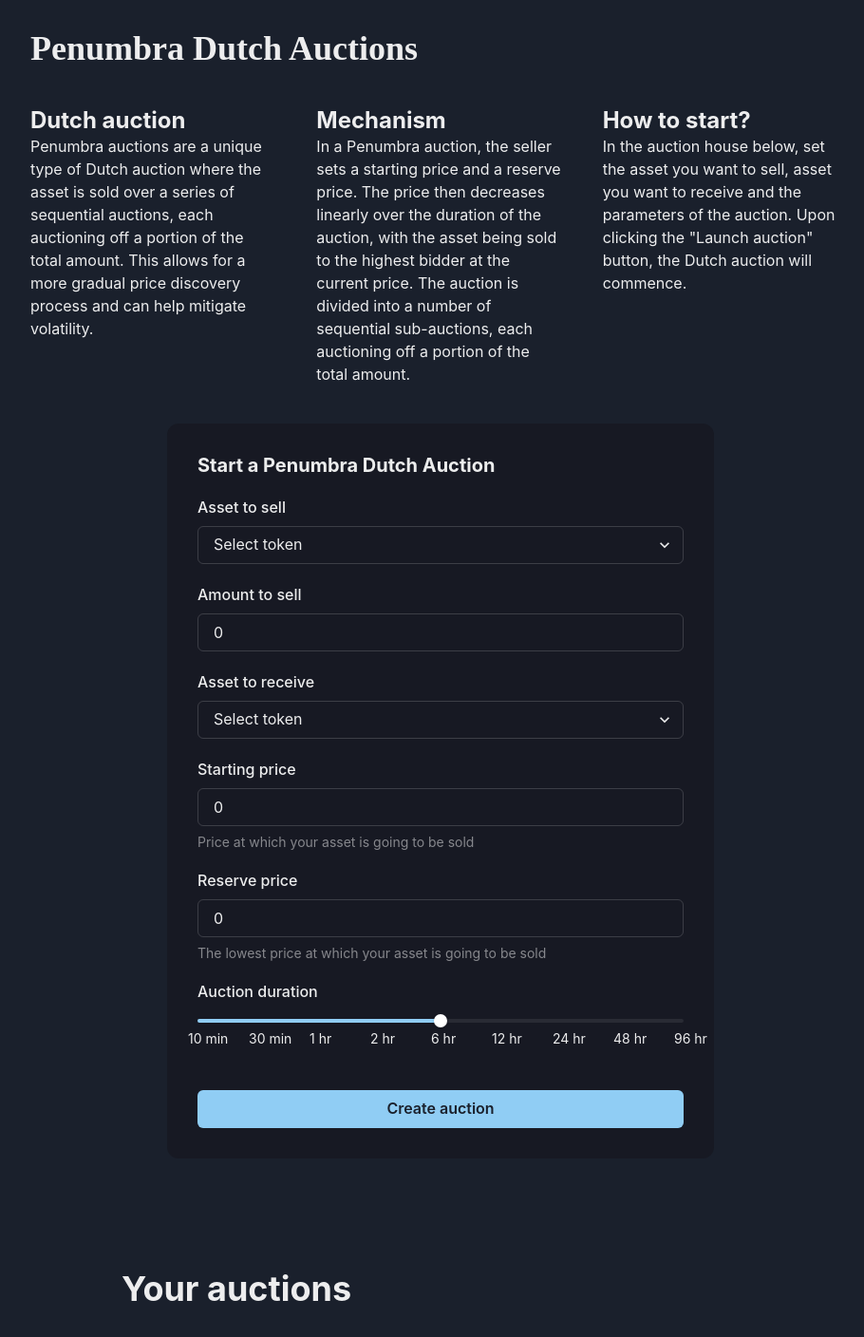
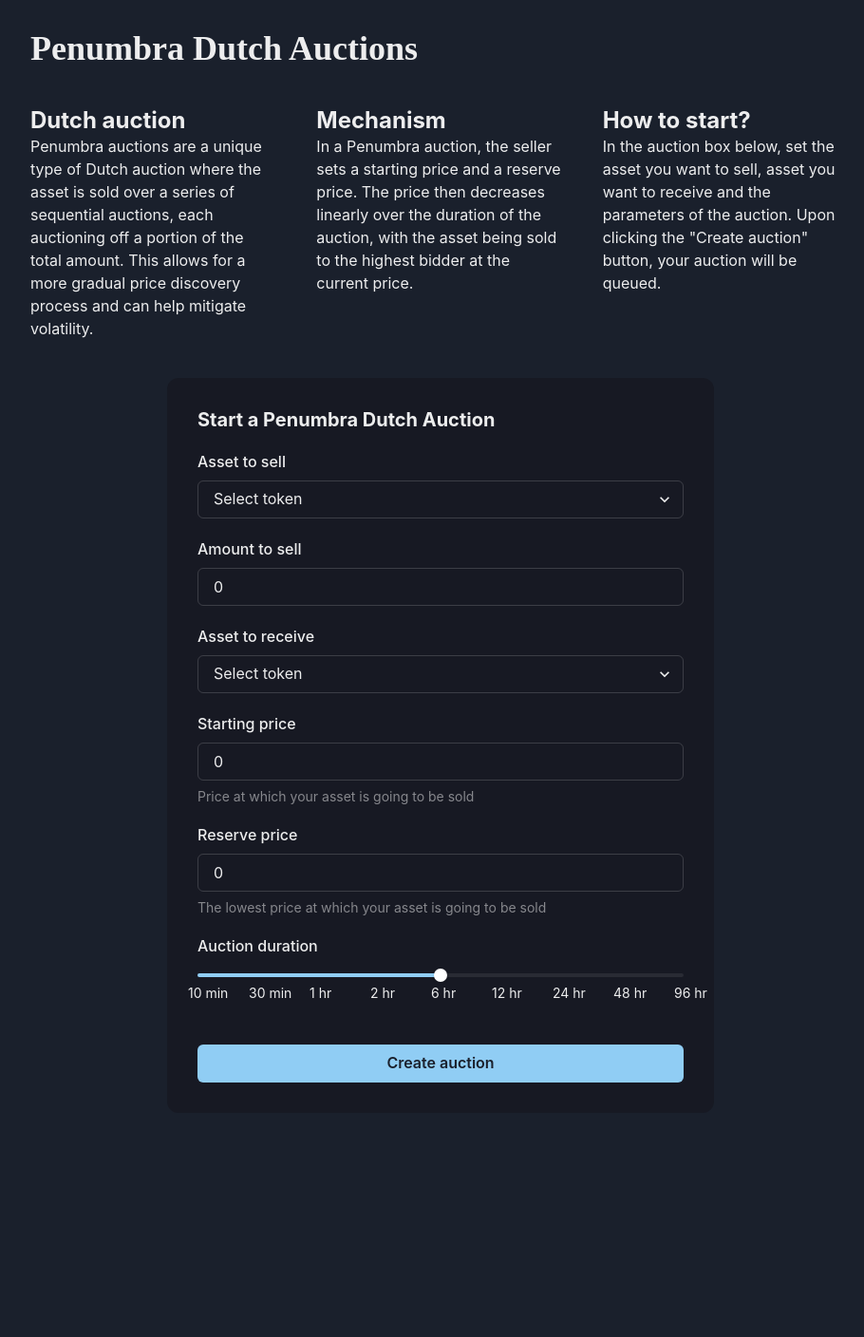
Before and after one commit to vacekj/penumbra-dutch, a React (Vite) app: page / in a window 1280 px wide. Shown: the top 1408 px of the page at 95% size, without its empty margins (176-1086 px from the left). Built offline with nearby package versions, Linux system fonts and the light colour scheme; a web font is replaced by a local one.

Commit message:
feat: wip

```diff
--- a/src/App.tsx
+++ b/src/App.tsx
@@ -60,7 +60,7 @@
 const CURRENT_HEIGHT = 0;
 
 function App() {
-	const { auctions, setAuctions } = useAuctionStore();
+	const { auctions: serializedAuctions, setAuctions } = useAuctionStore();
 
 	const [assetToSell, setAssetToSell] = useState<keyof typeof ASSET_MAP | "">(
 		"",
@@ -119,15 +119,14 @@
 					In a Penumbra auction, the seller sets a starting price and a reserve
 					price. The price then decreases linearly over the duration of the
 					auction, with the asset being sold to the highest bidder at the
-					current price. The auction is divided into a number of sequential
-					sub-auctions, each auctioning off a portion of the total amount.
+					current price.
 				</Box>
 
 				<Box>
 					<Heading fontSize={"2xl"}>How to start?</Heading>
-					In the auction house below, set the asset you want to sell, asset you
+					In the auction box below, set the asset you want to sell, asset you
 					want to receive and the parameters of the auction. Upon clicking the
-					"Launch auction" button, the Dutch auction will commence.
+					"Create auction" button, your auction will be queued.
 				</Box>
 			</SimpleGrid>
 
@@ -150,7 +149,6 @@
 							/*NB: we don't validate the e.target.value as the values are populated from the ASSET_MAP itself.*/
 							/*TODO: switch places of assetToSell and assetToReceive if they are the same */
 							setAssetToSell(e.target.value as keyof typeof ASSET_MAP);
-							console.log(e.target.value);
 						}}
 					>
 						{Object.keys(ASSET_MAP).map((key) => (
@@ -183,7 +181,6 @@
 						onChange={(e) => {
 							/*NB: we don't validate the e.target.value as the values are populated from the ASSET_MAP itself.*/
 							setAssetToReceive(e.target.value as keyof typeof ASSET_MAP);
-							console.log(e.target.value);
 						}}
 					>
 						{Object.keys(ASSET_MAP).map((assetKey) => (
@@ -279,7 +276,6 @@
 						w={"full"}
 						colorScheme={"blue"}
 						onClick={() => {
-							console.log("starting auction");
 							setIsSubmitting(true);
 
 							/*Start 5 minutes from now to give time to cancel*/
@@ -316,10 +312,10 @@
 
 							setTimeout(() => {
 								/*Insert auctions into storage */
-								console.log(auctions);
-
 								setAuctions([
+									...serializedAuctions.map((a) => JSON.parse(a)),
 									{
+										id: getRandomNonce().toString(),
 										total: amountToSell,
 										data: auctions,
 										durationSecs: totalDurationInSeconds,
@@ -344,7 +340,7 @@
 					</Button>
 				</FormControl>
 			</Flex>
-			<AuctionsList auctions={auctions.map((a) => JSON.parse(a))} />
+			<AuctionsList auctions={serializedAuctions.map((a) => JSON.parse(a))} />
 		</Container>
 	);
 }
--- a/src/AuctionsList.tsx
+++ b/src/AuctionsList.tsx
@@ -1,13 +1,15 @@
 import {
 	Box,
+	Button,
 	Heading,
 	HStack,
 	Link,
 	Progress,
+	Tag,
 	VStack,
 } from "@chakra-ui/react";
 import { ExternalLinkIcon } from "@chakra-ui/icons";
-import type { Auction } from "./store";
+import { Auction, useAuctionStore } from "./store";
 import { blockToTime } from "./App";
 
 export function AuctionsList(props: { auctions: Auction[] }) {
@@ -21,27 +23,42 @@
 				gap={5}
 				maxW={"2xl"}
 			>
-				<Heading mb={-5} alignSelf={"start"}>
-					Your auctions
-				</Heading>
-				{props.auctions.map((auction, i) => (
-					<AuctionCard key={JSON.stringify(auction)} auction={auction} />
-				))}
+				{props.auctions.length > 0 ? (
+					<>
+						<Heading mb={-5} alignSelf={"start"}>
+							My auctions
+						</Heading>
+						{props.auctions.map((auction, i) => (
+							<AuctionCard key={JSON.stringify(auction)} auction={auction} />
+						))}
+					</>
+				) : (
+					<></>
+				)}
 			</VStack>
 		</>
 	);
 }
+
+type AuctionStatus = "queued" | "active" | "ended";
 
 function AuctionCard({
 	auction,
 }: {
 	auction: Auction;
 }) {
-	console.log("auct", auction.durationSecs);
 	const startDate = new Date(blockToTime(auction.startBlock) * 1000);
 	const endDate = new Date(
 		(blockToTime(auction.startBlock) + auction.durationSecs) * 1000,
 	);
+	const status: AuctionStatus =
+		new Date() > endDate
+			? "ended"
+			: new Date() > startDate
+				? "active"
+				: "queued";
+
+	const { setAuctions, auctions } = useAuctionStore();
 	return (
 		<VStack
 			alignItems={"stretch"}
@@ -52,9 +69,16 @@
 			rounded={"lg"}
 		>
 			<HStack alignItems={"center"} justifyContent={"space-between"} mb={3}>
-				<Heading fontSize={"2xl"}>{auction.total} {auction.data[0]?.input?.assetId?.altBaseDenom.toUpperCase()}</Heading>
+				<Heading fontSize={"2xl"}>
+					{auction.total}{" "}
+					{auction.data[0]?.input?.assetId?.altBaseDenom.toUpperCase()}
+				</Heading>
 				<Heading fontSize={"lg"}>→</Heading>
-				<Heading fontSize={"2xl"}>{(auction.total * auction.startPrice).toFixed(2)} - {(auction.total * auction.endPrice).toFixed(2)} {auction.data[0]?.outputId?.altBaseDenom.toUpperCase()}</Heading>
+				<Heading fontSize={"2xl"}>
+					{(auction.total * auction.startPrice).toFixed(2)} -{" "}
+					{(auction.total * auction.endPrice).toFixed(2)}{" "}
+					{auction.data[0]?.outputId?.altBaseDenom.toUpperCase()}
+				</Heading>
 			</HStack>
 			<HStack alignItems={"center"} justifyContent={"space-between"}>
 				<Box>5 TIA / ETH</Box>
@@ -66,8 +90,30 @@
 				<Box>{endDate.toLocaleString()}</Box>
 			</HStack>
 			<HStack mt={3} alignItems={"center"} justifyContent={"space-between"}>
+				<Box display={"flex"} alignItems={"center"} gap={3}>
+					Status: <StatusTag status={status} />
+				</Box>
+				{status !== "ended" && (
+					<Button
+						colorScheme={"red"}
+						onClick={() => {
+							setAuctions(
+								auctions
+									.map((auction) => JSON.parse(auction))
+									.filter((currentAuction: Auction) => {
+										// return false;
+										return currentAuction.id !== auction.id;
+									}),
+							);
+						}}
+					>
+						Cancel
+					</Button>
+				)}
+			</HStack>
+			<HStack mt={3} alignItems={"center"} justifyContent={"space-between"}>
 				<Box fontSize={"small"} color={"gray.500"}>
-					Auction ID: 098021n3kl123==
+					Auction ID: {auction.id}
 				</Box>
 				<Link
 					display={"flex"}
@@ -82,6 +128,19 @@
 			</HStack>
 		</VStack>
 	);
+}
+
+function StatusTag({ status }: { status: AuctionStatus }) {
+	return (() => {
+		switch (status) {
+			case "queued":
+				return <Tag size={"lg"}>Queued</Tag>;
+			case "active":
+				return <Tag size={"lg"}>Active</Tag>;
+			case "ended":
+				return <Tag size={"lg"}>Ended</Tag>;
+		}
+	})();
 }
 
 function calculateProgress(startDate: Date, endDate: Date): number {
--- a/src/store.ts
+++ b/src/store.ts
@@ -3,6 +3,7 @@
 import { persist } from "zustand/middleware";
 
 export type Auction = {
+	id: string;
 	data: DutchAuctionDescription[];
 	/** Total amount to sell */
 	total: number;
```
